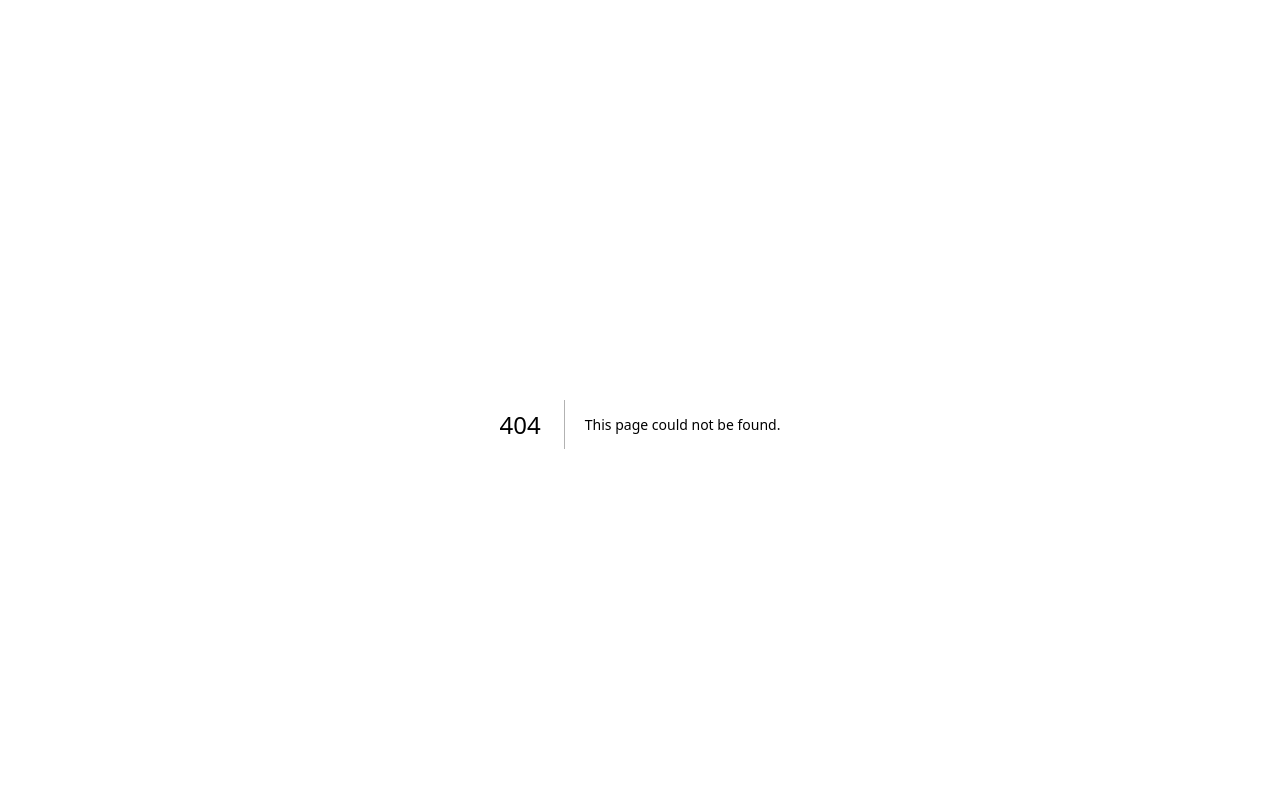
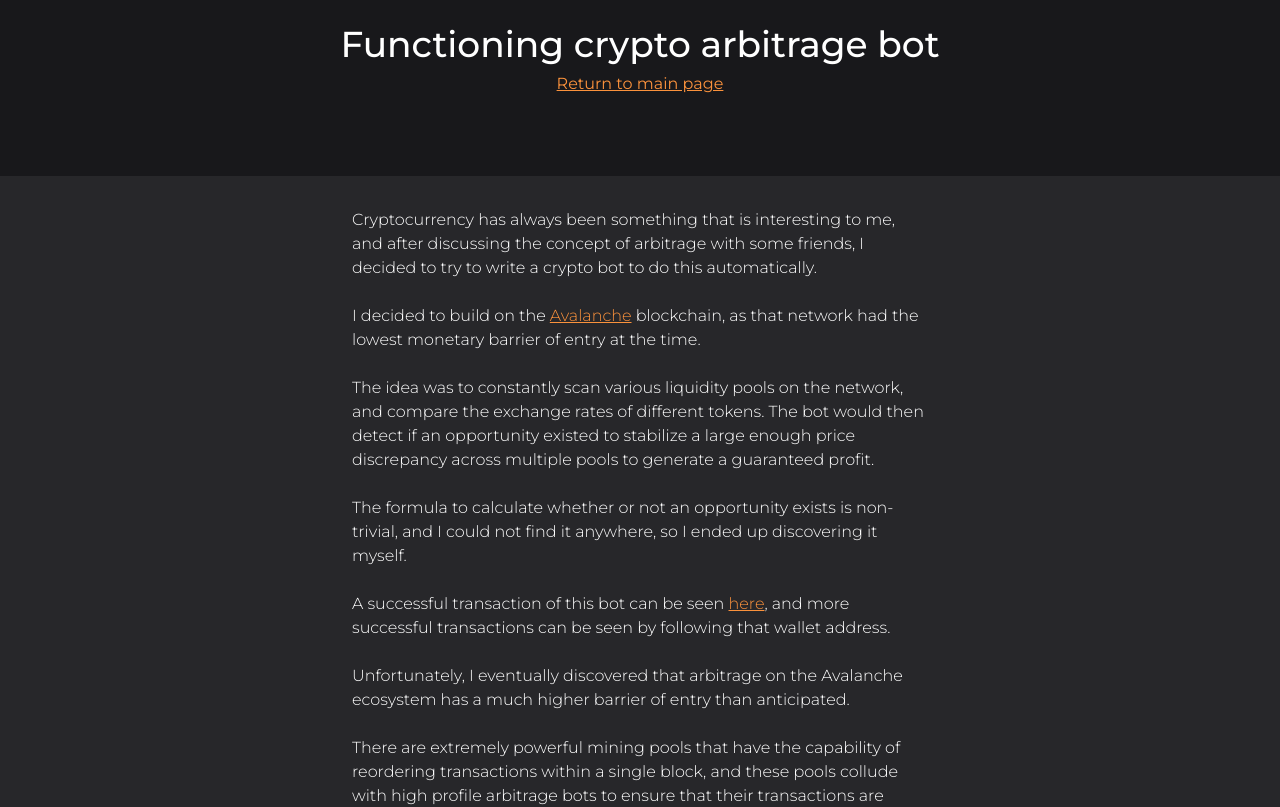
Before and after one commit to Alkamist/resume, a Next.js app: page /cryptoBot in a window 1280 px wide. Before the commit this address had no page. Shown: the top 807 px of the page. Built offline with nearby package versions, Linux system fonts and the light colour scheme.

Commit message:
Added crypto section.

```diff
--- /dev/null
+++ b/app/cryptoBot/page.tsx
@@ -0,0 +1,76 @@
+import TextLink from "../textLink"
+
+export default function() {
+  return (
+    <>
+      <div className="flex flex-col justify-center items-center mx-auto max-w-[1000px] gap-2">
+        <h1 className="text-center font-medium text-4xl">Functioning crypto arbitrage bot</h1>
+        <TextLink href="/">Return to main page</TextLink>
+      </div>
+      <div className="bg-zinc-800 p-8">
+        <p className="max-w-[36rem] mx-auto font-light">
+          Cryptocurrency has always been something that is interesting to me, and after discussing the concept of
+          arbitrage with some friends, I decided to try to write a crypto bot to do this automatically.<br/><br/>
+
+          I decided to build on the <TextLink href="https://www.avax.network">Avalanche</TextLink> blockchain, as
+          that network had the lowest monetary barrier of entry at the time.<br/><br/>
+
+          The idea was to constantly scan various liquidity pools on the network, and compare the exchange rates of
+          different tokens. The bot would then detect if an opportunity existed to stabilize a large enough
+          price discrepancy across multiple pools to generate a guaranteed profit.<br/><br/>
+
+          The formula to calculate whether or not an opportunity exists is non-trivial, and I could not find it anywhere,
+          so I ended up discovering it myself.<br/><br/>
+
+          A successful transaction of this bot can be seen <TextLink href="https://snowtrace.io/tx/0x33a587b3fd4fcde2d84bc52bfeacb11138b129b5956b1d59ab0170796a570407">here</TextLink>,
+          and more successful transactions can be seen by following that wallet address.<br/><br/>
+
+          Unfortunately, I eventually discovered that arbitrage on the Avalanche ecosystem has a much higher
+          barrier of entry than anticipated.<br/><br/>
+
+          There are extremely powerful mining pools that have the capability of reordering
+          transactions within a single block, and these pools collude with high profile arbitrage bots to ensure
+          that their transactions are prioritized whenever possible.<br/><br/>
+
+          What this means is that even though it is possible to create successful arbitrage transactions, if you are not
+          colluding with these mining pools your transactions will statistically be beaten enough of the time that you
+          will not be profitable in the long run due to accumulating transaction fees when losing to other bots.<br/><br/>
+
+          A short write up of calculating the formula can be seen below:
+        </p>
+      </div>
+      <p className="max-w-[48rem] mx-auto font-light">
+        - The number after each variable represents which pool it belongs to in the sequence.<br/>
+        - The prime (') after a variable denotes that it is the version after the liquidity has been altered by the trade.<br/>
+        - a represents input liquidity.<br/>
+        - b represents output liquidity.<br/>
+        - c represents the commission multiplier. (i.e. 0.997 for a 0.3% fee)<br/>
+        - x represents the amount of tokens added to the input liquidity.<br/>
+        - p represents the exchange rate between x0 and the tokens received at the end.<br/>
+        - x0 is unknown and needs to be solved for.<br/><br/>
+
+        a0' = a0 + x0<br/>
+        b0' = a0 * b0 / (a0 + c0 * x0)<br/><br/>
+
+        x1 = b0 - b0'<br/>
+        a1' = a1 + x1<br/>
+        b1' = a1 * b1 / (a1 + c1 * x1)<br/><br/>
+
+        tokensReceived = b1 - b1'<br/><br/>
+
+        profit = tokensReceived - x0<br/>
+        profit = b1 - (a1 * b1 / (a1 + c1 * x1)) - x0<br/>
+        profit = b1 - (a1 * b1 / (a1 + c1 * (b0 - (a0 * b0 / (a0 + c0 * x0))))) - x0<br/><br/>
+
+        - To maximize profit, find its derivative:<br/><br/>
+        d(profit)/dx = ((a0 * a1 * b0 * b1 * c0 * c1) / (a0 * a1 + c0 * x0 * (a1 + b0 * c1))^2) - 1<br/><br/>
+
+        - The derivative can then be set equal to zero and x0 can be solved for:<br/><br/>
+        ((a0 * a1 * b0 * b1 * c0 * c1) / (a0 * a1 + c0 * x0 * (a1 + b0 * c1))^2) - 1 = 0<br/>
+        ((a0 * a1 * b0 * b1 * c0 * c1) / (a0 * a1 + c0 * x0 * (a1 + b0 * c1))^2) = 1<br/><br/>
+
+        x0 = (-a0 * a1^2 * c0 - sqrt(a0 * a1^3 * b0 * b1 * c0^3 * c1 + 2 * a0 * a1^2 * b0^2 * b1 * c0^3 * c1^2 + a0 * a1 * b0^3 * b1 * c0^3 * c1^3) - a0 * a1 * b0 * c0 * c1) / (a1^2 * c0^2 + 2 * a1 * b0 * c0^2 * c1 + b0^2 * c0^2 * c1^2)
+      </p>
+    </>
+  )
+}
--- a/app/guiFramework/page.tsx
+++ b/app/guiFramework/page.tsx
@@ -3,7 +3,7 @@ import TextLink from "../textLink"
 export default function GuiFramework() {
   return (
     <>
-      <div className="flex flex-col justify-center items-center mx-auto w-[1000px] gap-2">
+      <div className="flex flex-col justify-center items-center mx-auto max-w-[1000px] gap-2">
         <h1 className="text-center font-medium text-4xl">Custom low level GUI framework</h1>
         <TextLink href="/">Return to main page</TextLink>
       </div>
--- a/app/page.tsx
+++ b/app/page.tsx
@@ -155,11 +155,11 @@ function Projects() {
         <ProjectCard href="/platformingGame" src="/ppHop.jpg" alt="">
           <p className="text-center">Extremely difficult 2D platforming game</p>
         </ProjectCard>
+        <ProjectCard href="/cryptoBot" src="/cryptoChart.jpg" alt="">
+          <p className="text-center">Functioning crypto arbitrage bot</p>
+        </ProjectCard>
         <ProjectCard href="/" src="/.jpg" alt="">
           <p className="text-center">Experiments involving the classic game<br/> Super Smash Bros. Melee</p>
-        </ProjectCard>
-        <ProjectCard href="/" src="/.jpg" alt="">
-          <p className="text-center">Functioning crypto arbitrage bot and<br/> other related experiments</p>
         </ProjectCard>
       </div>
     </div>
--- a/app/platformingGame/page.tsx
+++ b/app/platformingGame/page.tsx
@@ -3,7 +3,7 @@ import TextLink from "../textLink"
 export default function GuiFramework() {
   return (
     <>
-      <div className="flex flex-col justify-center items-center mx-auto w-[1000px] gap-2">
+      <div className="flex flex-col justify-center items-center mx-auto max-w-[1000px] gap-2">
         <h1 className="text-center font-medium text-4xl">Extremely difficult 2D platforming game</h1>
         <TextLink href="/">Return to main page</TextLink>
       </div>
--- a/app/theSphere/page.tsx
+++ b/app/theSphere/page.tsx
@@ -4,7 +4,7 @@ import TextLink from "../textLink"
 export default function() {
   return (
     <>
-      <div className="flex flex-col justify-center items-center mx-auto w-[1000px] gap-2">
+      <div className="flex flex-col justify-center items-center mx-auto max-w-[1000px] gap-2">
         <h1 className="text-center font-medium text-4xl">Mix utility for The Sphere, Las Vegas</h1>
         <TextLink href="/">Return to main page</TextLink>
       </div>
```
Also changed, not shown: public/cryptoChart.jpg (added).
